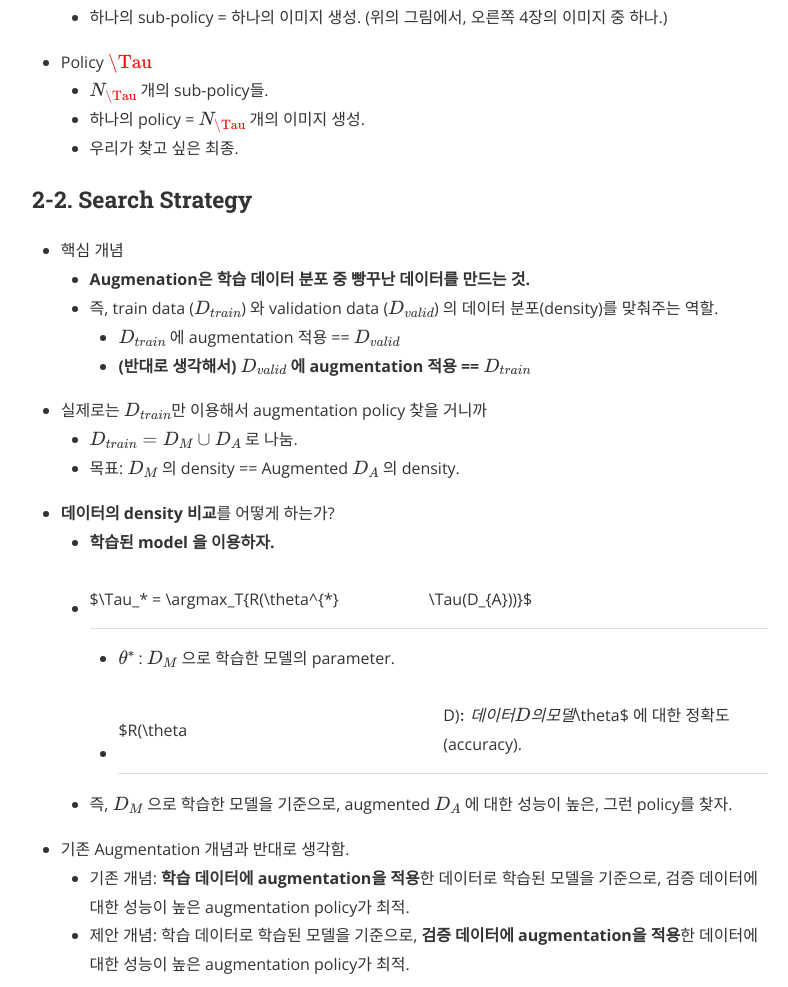
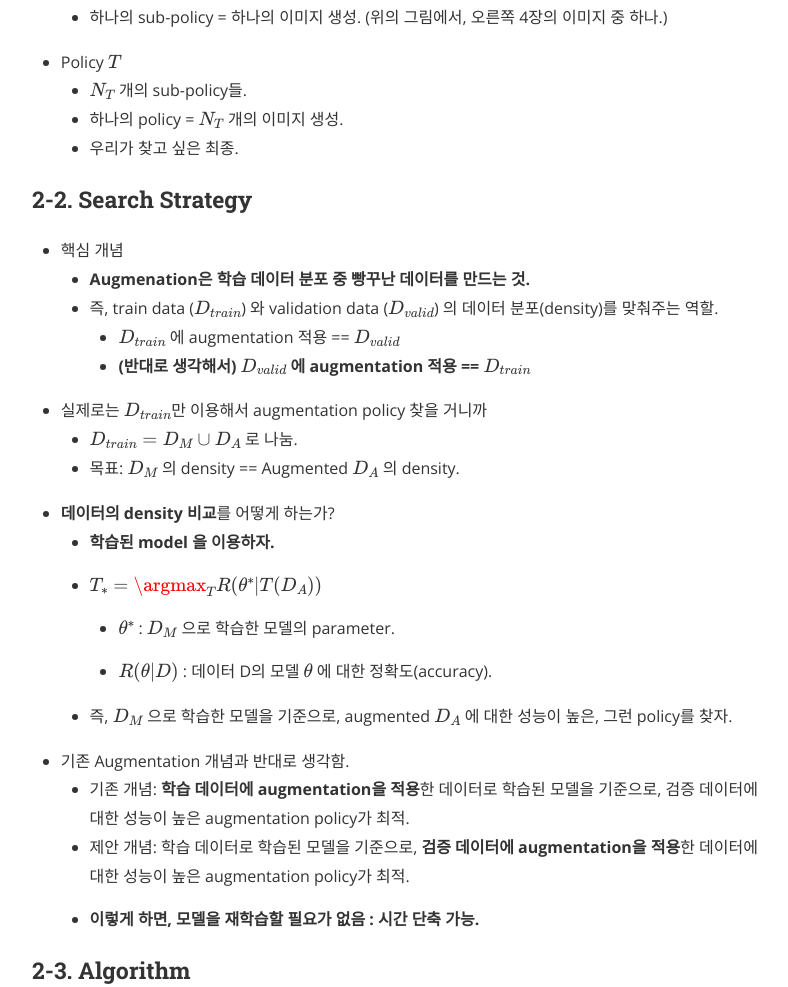
Before and after one commit to pod3275/pod3275.github.io, a Jekyll site: the page built from _posts/2019-07-12-FastAutoAugment.markdown, in a window 1280 px wide and 1400 px high, scrolled down 4911 px. Shown: the part 213-1200 px from the top of the window, without its empty margins (240-1028 px from the left). Built offline with Jekyll 4.4.1, drawn with Linux system fonts in a browser that asks for light colours; nearby versions of some CDN libraries; formulas are drawn with MathJax 3; comment, search, counter and statistics services are not loaded; grey boxes are pictures that could not be loaded.

Commit message:
new post updating

```diff
--- a/_posts/2019-07-12-FastAutoAugment.markdown
+++ b/_posts/2019-07-12-FastAutoAugment.markdown
@@ -102,9 +102,9 @@ use_math: true
   - 이미지에 적용 시, 각 operation을 확률에 따라 순서대로 적용.
   - 하나의 sub-policy = 하나의 이미지 생성. (위의 그림에서, 오른쪽 4장의 이미지 중 하나.)
 
-- Policy $\Tau$
-  - $N_\Tau$ 개의 sub-policy들.
-  - 하나의 policy = $N_\Tau$ 개의 이미지 생성.
+- Policy $T$
+  - $N_T$ 개의 sub-policy들.
+  - 하나의 policy = $N_T$ 개의 이미지 생성.
   - 우리가 찾고 싶은 최종.
 
 ### 2-2. Search Strategy
@@ -121,11 +121,11 @@ use_math: true
 - **데이터의 density 비교**를 어떻게 하는가?
   - **학습된 model 을 이용하자.**
 
-  - $\Tau_* = \argmax_T{R(\theta^{*} | \Tau(D_{A}))}$
+  - $T_* = \argmax_T{R(\theta^{*} \vert T(D_{A}))}$
 
     - $\theta^{*}$ : $D_M$ 으로 학습한 모델의 parameter.
 
-    - $R(\theta | D)$ : 데이터 D의 모델 $\theta$ 에 대한 정확도(accuracy).
+    - $R(\theta \vert D)$ : 데이터 D의 모델 $\theta$ 에 대한 정확도(accuracy).
 
   - 즉, $D_M$ 으로 학습한 모델을 기준으로, augmented $D_{A}$ 에 대한 성능이 높은, 그런 policy를 찾자.
 
```
